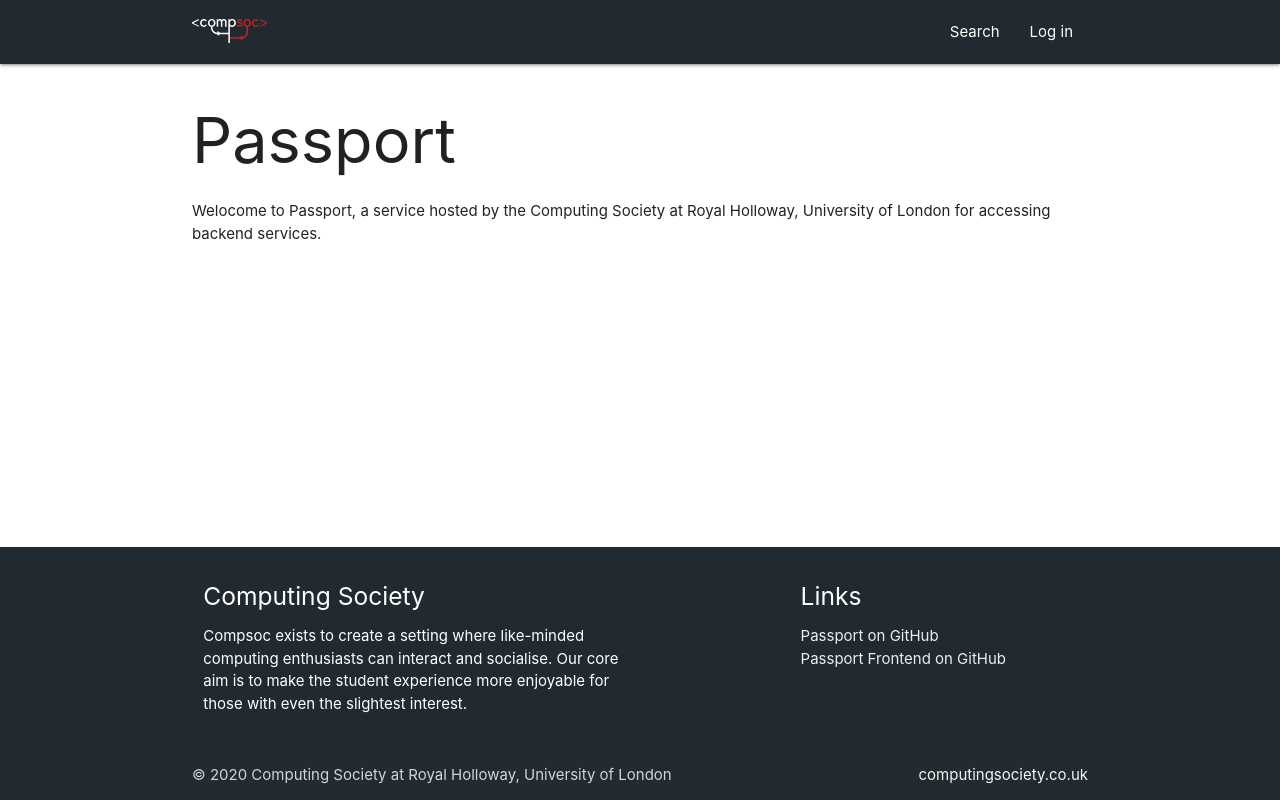
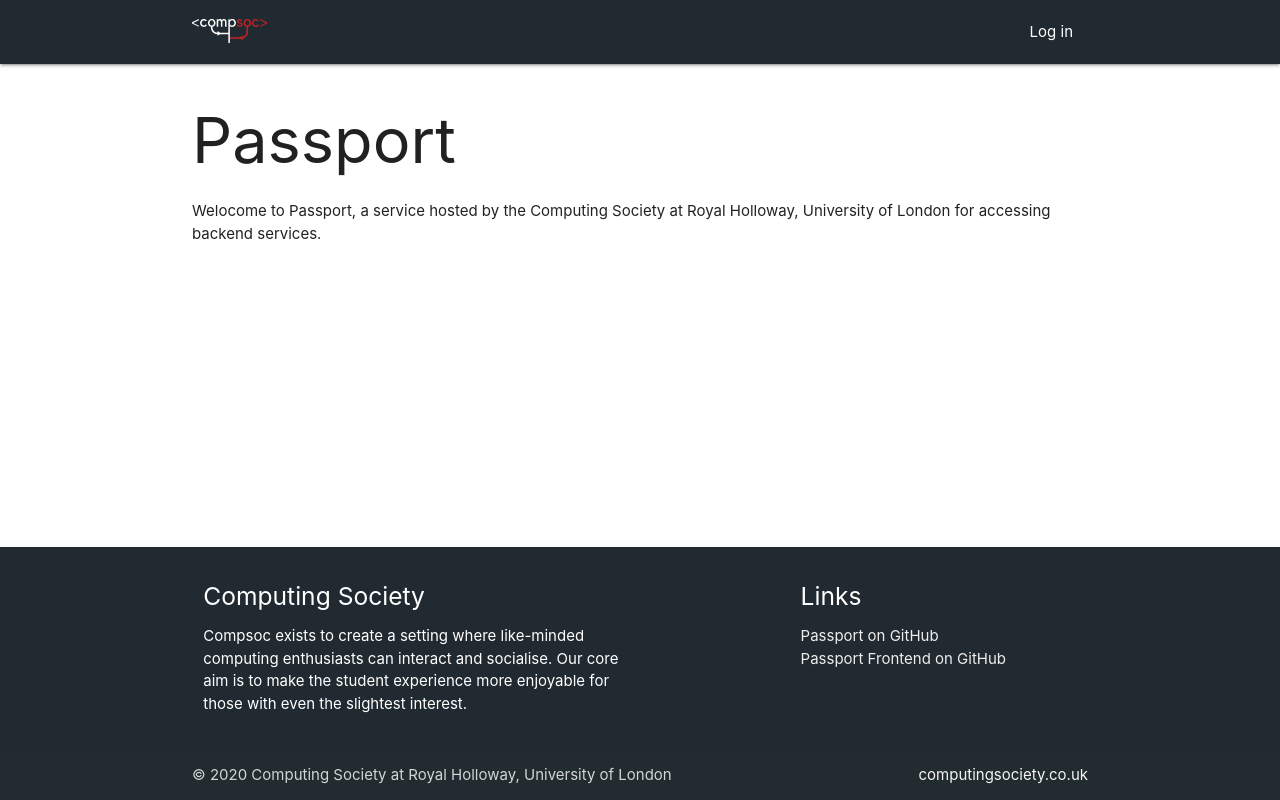
Before and after one commit to rhul-compsoc/passport-client, a React app: page / in a window 1280 px wide. Built offline with nearby package versions, Linux system fonts and the light colour scheme; no server answers.

Commit message:
Remove unused search button

```diff
--- a/src/components/Header/index.tsx
+++ b/src/components/Header/index.tsx
@@ -33,7 +33,6 @@
       }
       menuIcon={<Icon>menu</Icon>}
     >
-      <NavItem href="#">Search</NavItem>
       {
         loading || !data || data.currentUser === null ?
         <NavItem href={`${process.env.API_URL}/login/redirect?return=${encodeURIComponent(window.location.href)}`}>Log in</NavItem> :
```
